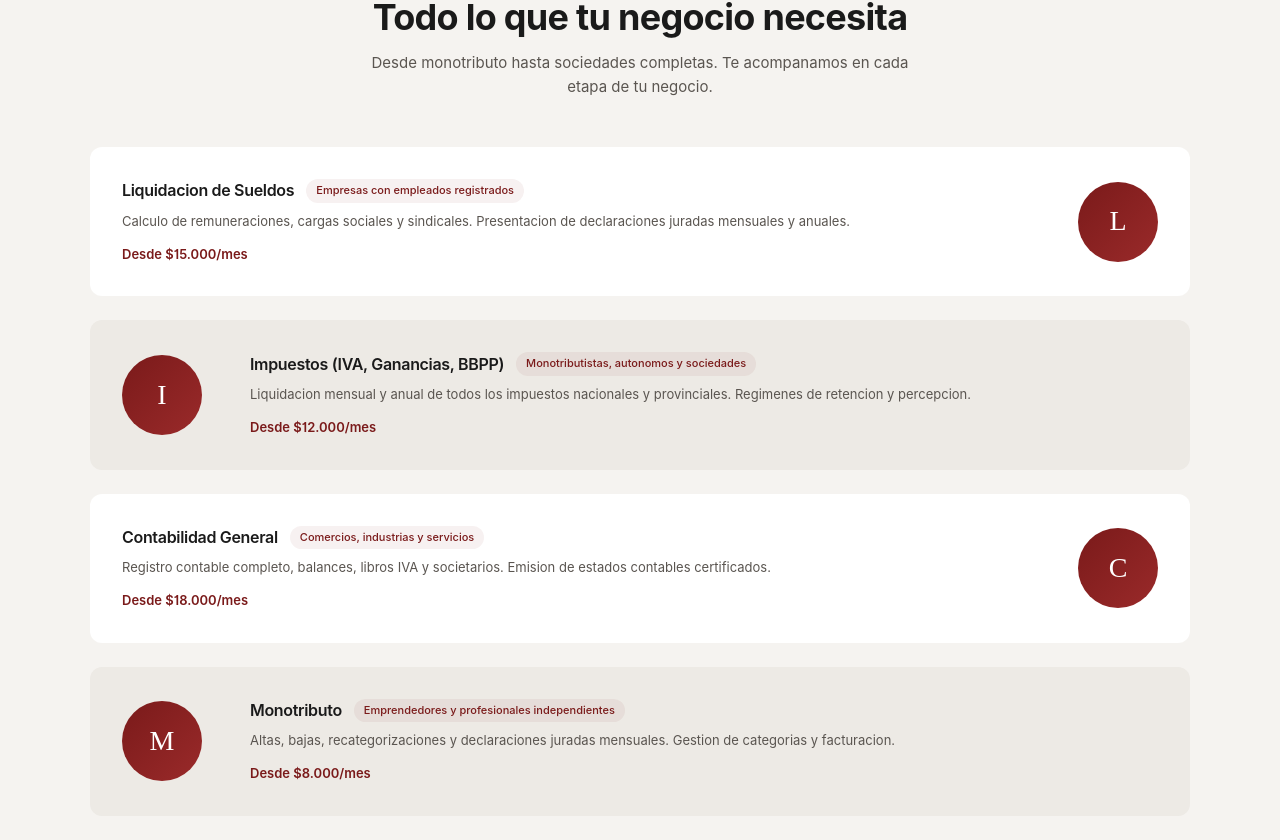
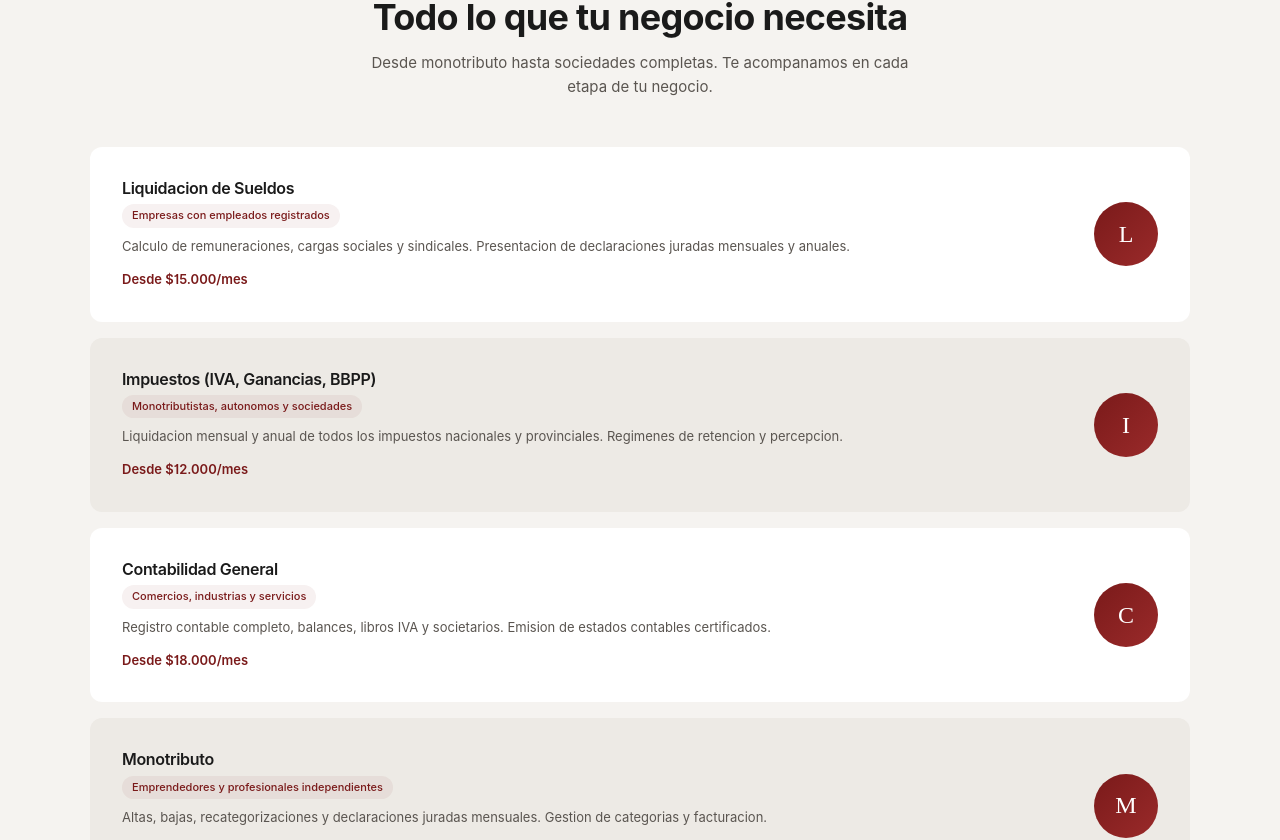
Before and after one commit to GalvanAlexis/bladoPC, a Next.js app: page /ejemplos/contable in a window 1280 px wide. Shown: the part 2602-3442 px from the top of the page. Built offline with nearby package versions, Linux system fonts and the light colour scheme.

Commit message:
fix: navbar mobile (ocultar links desktop) y servicios responsive mobile ISS-079

```diff
--- a/src/app/ejemplos/contable/components/Nav.tsx
+++ b/src/app/ejemplos/contable/components/Nav.tsx
@@ -159,7 +159,7 @@ export default function Nav() {
           <span>&#9742; (02241) 45-6789</span>
           <span>&#9993; estudio@mya-contable.com.ar</span>
         </div>
-        <span>Lun a Vie 9:00 - 18:00</span>
+        <span className="con-topbar-hours">Lun a Vie 9:00 - 18:00</span>
       </div>
 
       {/* ─── Nav ─── */}
@@ -202,7 +202,7 @@ export default function Nav() {
           </div>
 
           {/* Desktop links */}
-          <div className="con-nav-desktop" style={{ display: 'flex', alignItems: 'center', gap: 20, fontSize: 13, fontWeight: 500, color: TEXT_SEC }}>
+          <div className="con-nav-desktop" style={{ alignItems: 'center', gap: 20, fontSize: 13, fontWeight: 500, color: TEXT_SEC }}>
             {NAV_ITEMS.map((item) => (
               <a
                 key={item.label}
@@ -260,6 +260,10 @@ export default function Nav() {
 
       <style>{`
         .con-nav-desktop { display: flex; align-items: center; gap: 20px; }
+        .con-topbar-hours { display: inline; }
+        @media (max-width: 480px) {
+          .con-topbar-hours { display: none; }
+        }
         .con-hamburger {
           display: none;
           background: none; border: none; cursor: pointer;
--- a/src/app/ejemplos/contable/components/Servicios.tsx
+++ b/src/app/ejemplos/contable/components/Servicios.tsx
@@ -49,33 +49,34 @@ export default function Servicios({ servicios }: Props) {
               initial={{ opacity: 0, y: 30 }}
               animate={isInView ? { opacity: 1, y: 0 } : { opacity: 0, y: 30 }}
               transition={{ delay: i * 0.08, duration: 0.5, ease: 'easeOut' }}
+              className="con-servicio-card"
               style={{
                 display: 'flex',
-              flexDirection: i % 2 === 0 ? 'row' as const : 'row-reverse' as const,
+                flexDirection: 'row',
                 alignItems: 'center',
-              gap: 'clamp(24px, 4vw, 48px)',
-              marginBottom: i < servicios.length - 1 ? 24 : 0,
+                gap: 'clamp(16px, 3vw, 48px)',
+                marginBottom: i < servicios.length - 1 ? 16 : 0,
                 background: i % 2 === 0 ? '#fff' : BG_SECTION,
                 borderRadius: 12,
-              padding: 'clamp(20px, 3vw, 32px)',
+                padding: 'clamp(16px, 3vw, 32px)',
                 transition: 'transform 0.25s ease, box-shadow 0.25s ease',
                 cursor: 'default',
               }}
               onMouseEnter={(e) => { e.currentTarget.style.transform = 'translateY(-2px)'; e.currentTarget.style.boxShadow = '0 8px 30px rgba(122,26,26,0.08)'; }}
               onMouseLeave={(e) => { e.currentTarget.style.transform = 'translateY(0)'; e.currentTarget.style.boxShadow = 'none'; }}
             >
-            <div style={{ flex: '1 1 55%' }}>
-              <div style={{ display: 'flex', alignItems: 'center', gap: 12, marginBottom: 8 }}>
+              <div style={{ flex: '1 1 55%', minWidth: 0 }}>
+                <div style={{ display: 'flex', alignItems: 'flex-start', flexDirection: 'column', gap: 6, marginBottom: 8 }}>
                   <h3 style={{ fontSize: 16, fontWeight: 600, margin: 0, color: TEXT_PRIMARY }}>
                     {s.titulo}
                   </h3>
                   {s.publico && (
                     <span
+                      className="con-servicio-tag"
                       style={{
                         fontSize: 11, color: GRANATE, fontWeight: 500,
                         padding: '3px 10px', borderRadius: 50,
                         background: 'rgba(122,26,26,0.06)',
-                      whiteSpace: 'nowrap',
                       }}
                     >
                       {s.publico}
@@ -92,16 +93,17 @@ export default function Servicios({ servicios }: Props) {
                 )}
               </div>
               <div
+                className="con-servicio-circle"
                 style={{
-                flex: '0 0 80px',
-                height: 80,
+                  flex: '0 0 64px',
+                  height: 64,
                   borderRadius: '50%',
                   background: `linear-gradient(135deg, ${GRANATE} 0%, ${GRANATE_LIGHT} 100%)`,
                   display: 'flex',
                   alignItems: 'center',
                   justifyContent: 'center',
                   color: '#fff',
-                fontSize: 28,
+                  fontSize: 24,
                   fontWeight: 300,
                   fontFamily: 'serif',
                 }}
@@ -110,6 +112,15 @@ export default function Servicios({ servicios }: Props) {
               </div>
             </motion.div>
           ))}
+          <style>{`
+            .con-servicio-card { flex-direction: row; }
+            .con-servicio-circle { flex: 0 0 64px; height: 64px; }
+            @media (max-width: 600px) {
+              .con-servicio-card { flex-direction: column !important; text-align: center; }
+              .con-servicio-circle { flex: 0 0 48px !important; width: 48px !important; height: 48px !important; font-size: 18px !important; margin-top: 8px; order: -1; }
+              .con-servicio-tag { white-space: normal !important; }
+            }
+          `}</style>
       </div>
     </section>
   );
```
Lines whose indentation alone changed are shown as unchanged.
